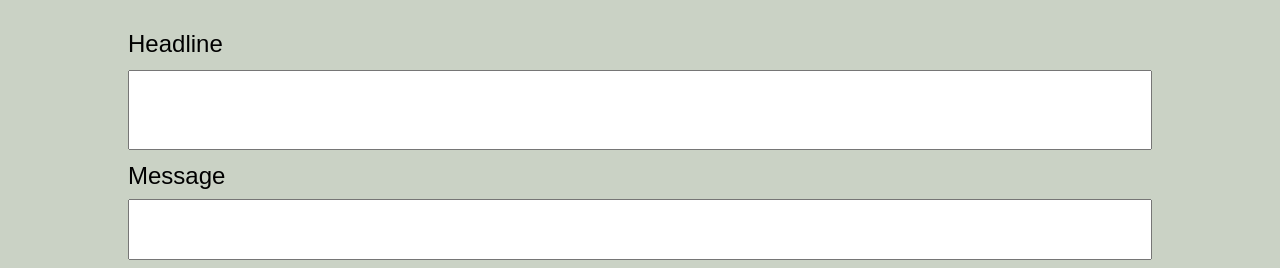
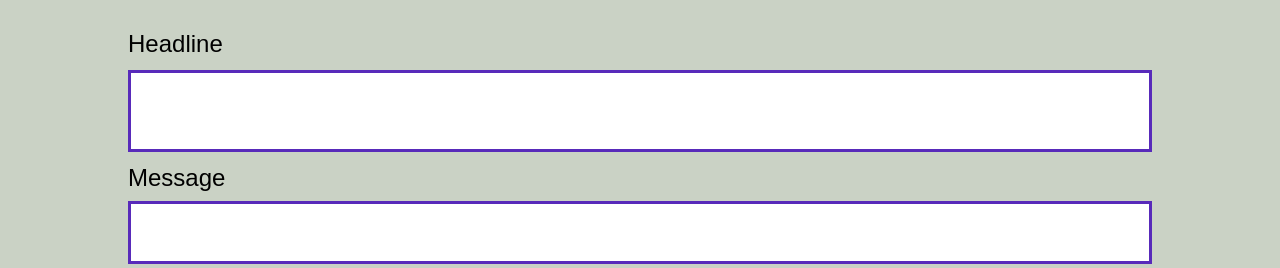
Before and after one commit to sburgess287/marvelousGreetings, a website: page public/style.html in a window 1280 px wide. Shown: the part 684-952 px from the top of the page. Drawn offline with nearby package versions, Linux system fonts and the light colour scheme.

Commit message:
updating style.css with color palette

```diff
--- a/public/style.css
+++ b/public/style.css
@@ -90,6 +90,7 @@ h3 {
   font-size: x-large;
   text-align: center;
   margin-top: .5em;
+  border: solid rgb(88, 42, 186) 3px;
   /* This changes text style for message */
   /* font-family: 'Rokkitt', serif; */
 }
```
